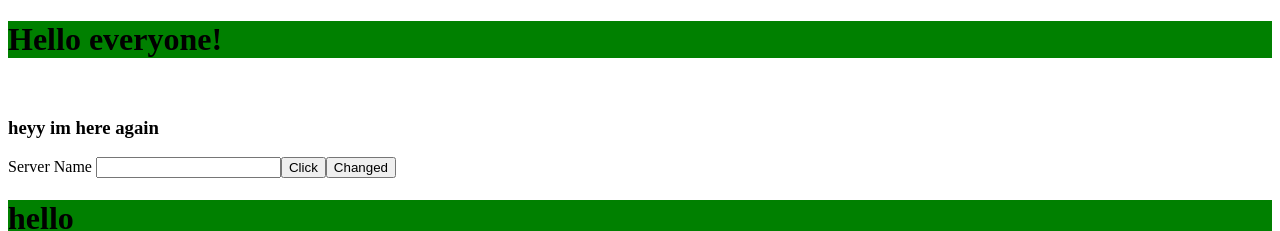
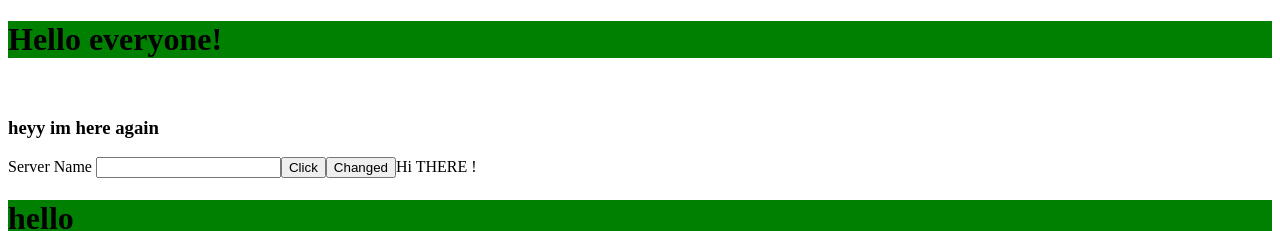
Before and after one commit to shymaSane/Data-binding-training, an Angular app in the folder view-enc/: page / in a window 1280 px wide. Shown: the top 231 px of the page. Built offline with nearby package versions, Linux system fonts and the light colour scheme.

Commit message:
adding ng-content

```diff
--- a/view-enc/src/app/app.component.html
+++ b/view-enc/src/app/app.component.html
@@ -1,4 +1,4 @@
-<app-hello></app-hello>
+<app-hello>Hi THERE !</app-hello>
 <h1>hello</h1>
 
 <p>this is for testing view encapsulation</p>
--- a/view-enc/src/app/hello/hello.component.html
+++ b/view-enc/src/app/hello/hello.component.html
@@ -7,3 +7,4 @@
 
 <button (click) = "onClick()">Click</button>
 <button [disabled] = "isDisabled">Changed</button>
+<ng-content></ng-content>
```
